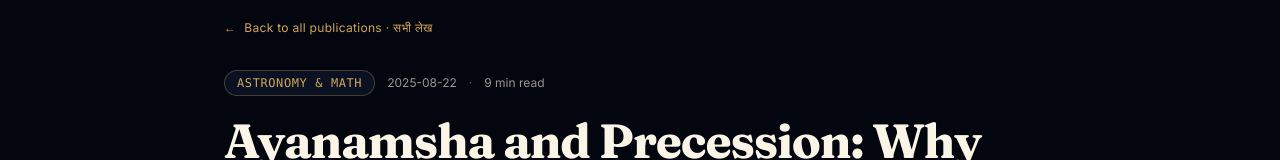
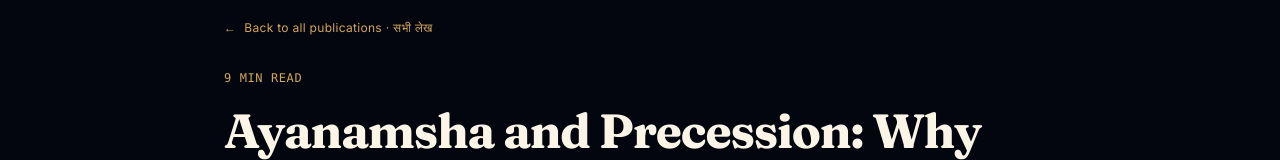
Before and after one commit to varunC28/vedic_clock_website, a Next.js app: page /blog/ayanamsha-precession-equinoxes in a window 1280 px wide. Shown: the part 130-290 px from the top of the page. Built offline with nearby package versions, Linux system fonts and the light colour scheme.

Commit message:
feat(blog): remove category badge from blog detail header

```diff
--- a/src/app/blog/[slug]/page.tsx
+++ b/src/app/blog/[slug]/page.tsx
@@ -87,21 +87,16 @@ export default function ArticlePage({ params }: PageProps) {
           </Link>
         </div>
 
-        {/* Category & Date Header */}
-        <div className="flex flex-wrap items-center gap-3 mb-4">
+        {/* Meta Header */}
+        <div className="flex items-center gap-2 mb-4">
           <span
             className={cn(
-              "px-3 py-1 rounded-full text-xs font-mono uppercase tracking-wider border",
-              isParchment
-                ? "bg-[#F2ECE1] border-[#DFCBB5] text-[#8C5D33]"
-                : "bg-[#091122] border-[#D4A65A]/30 text-[#D4A65A]"
+              "font-mono text-xs uppercase tracking-wider font-medium",
+              isParchment ? "text-[#8C5D33]" : "text-[#D4A65A]"
             )}
           >
-            {article.category}
+            {article.readTime}
           </span>
-          <span className="text-xs opacity-60 font-sans">{article.createdAt}</span>
-          <span className="text-xs opacity-40">·</span>
-          <span className="text-xs opacity-60 font-sans">{article.readTime}</span>
         </div>
 
         {/* Title & Bilingual Subtitle */}
```
